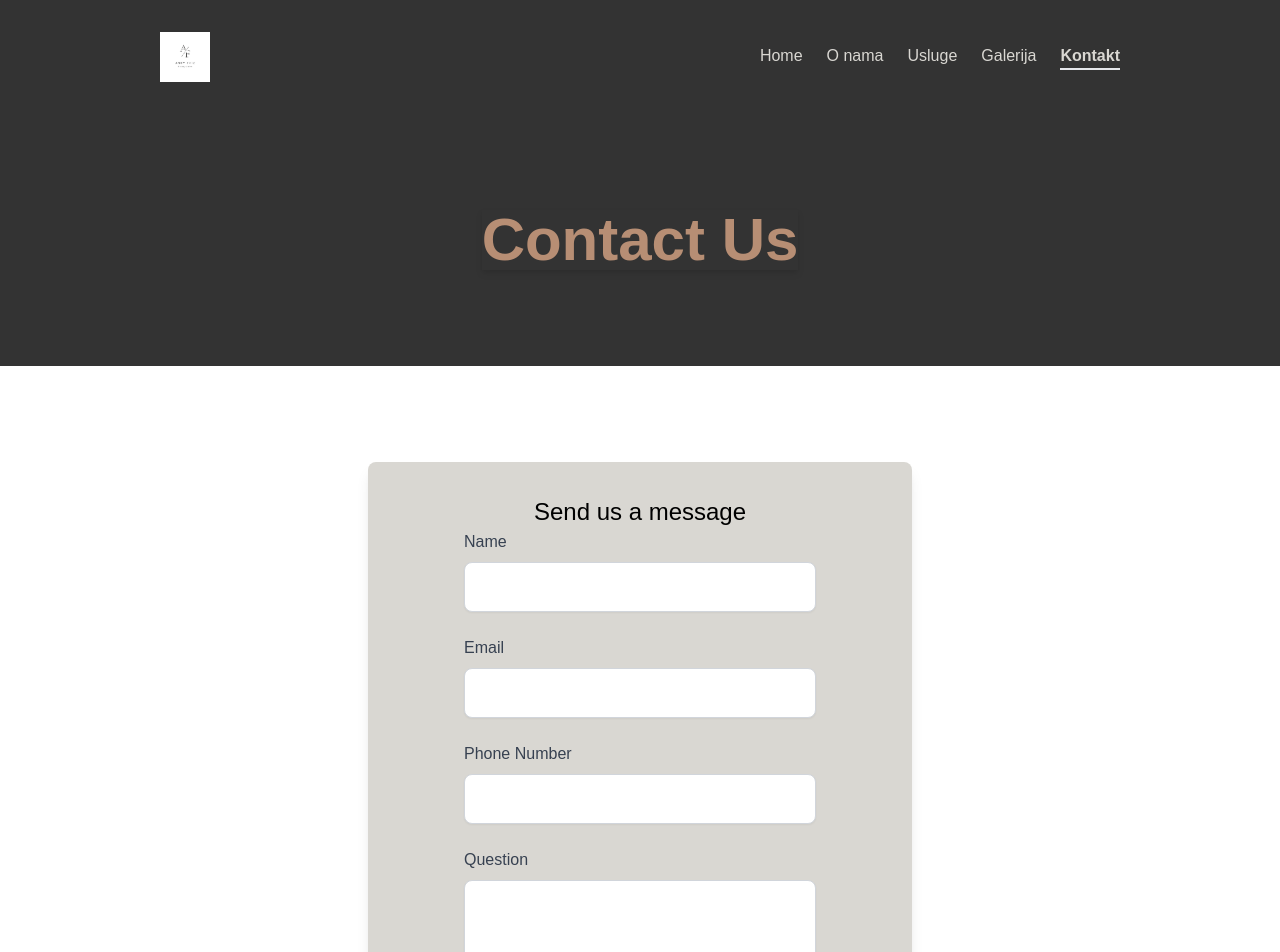
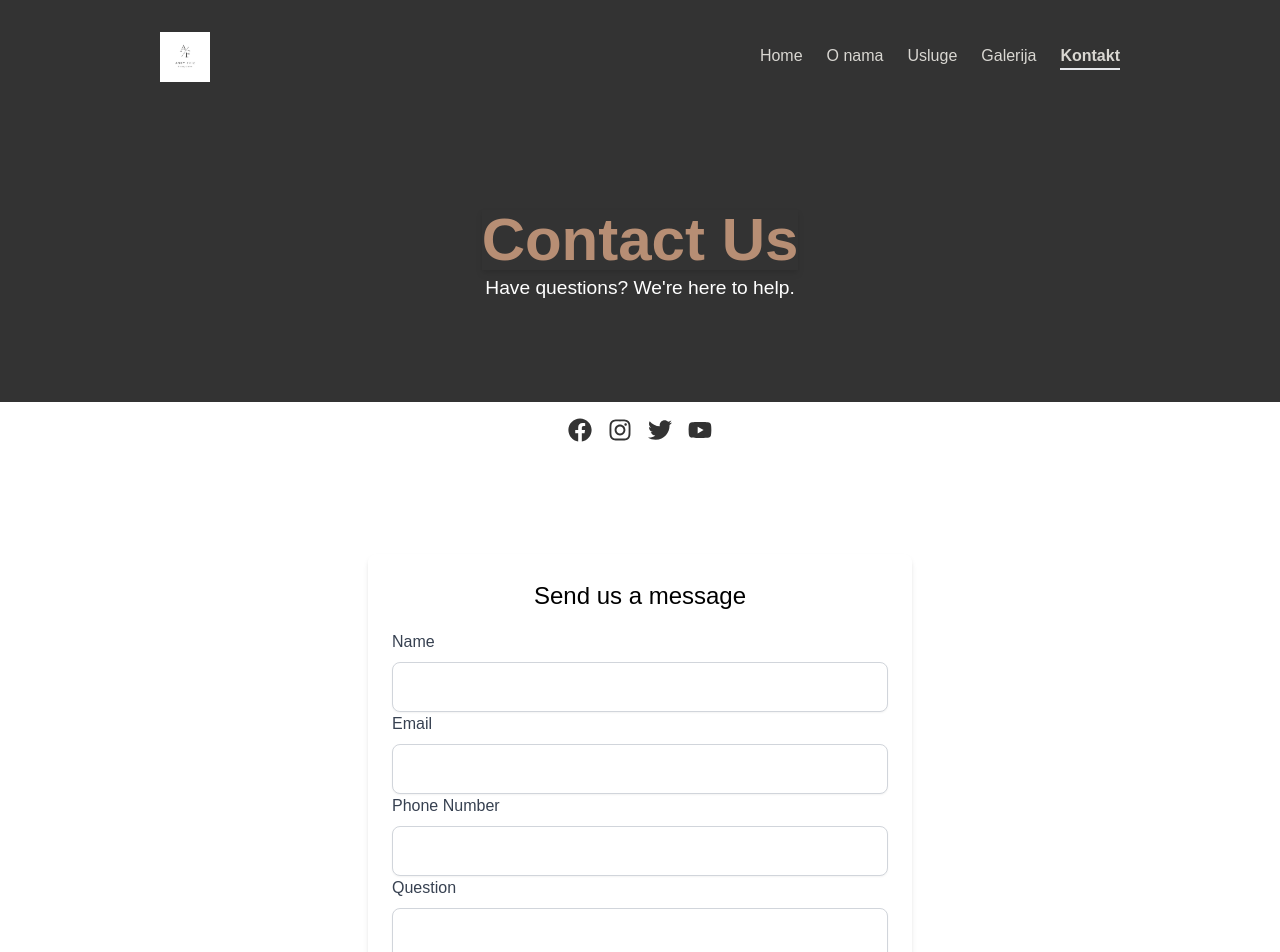
Before and after one commit to MeldinRadoncic/ancyfriz, a React (Create React App) app: page /kontakt in a window 1280 px wide. Shown: the top 952 px of the page. Built offline with nearby package versions, Linux system fonts and the light colour scheme.

Commit message:
Modifying Contact Page

```diff
--- a/src/Components/Pages/ContactPage/ContactPage.jsx
+++ b/src/Components/Pages/ContactPage/ContactPage.jsx
@@ -6,18 +6,27 @@ import ThirdTitle from "../../Titles/ThirdTitle";
 import Input from "../../Input";
 import Button from "../../Button";
 import Error from "../../Error";
+import validateFormFields from "../../../utils/validateFormFields";
+import SocialMediaData from "../../../AppData/SocialMediaData";
 
-function validate(values) {
-  const errors = {};
-  if (!values.name) errors.name = "Name is required.";
-  if (!values.email) errors.email = "Email is required.";
-  else if (!/\S+@\S+\.\S+/.test(values.email)) errors.email = "Invalid email address.";
-  if (!values.phone) errors.phone = "Phone number is required.";
-  if (!values.question) errors.question = "Please enter your question.";
-  return errors;
-}
+const ContactPage = () => {
+  // Validation rules
+  const validationRules = {
+    name: [{ rule: "required", message: "Name is required." }],
+    email: [
+      { rule: "required", message: "Email is required." },
+      { rule: "email", message: "Please enter a valid email address." },
+    ],
+    phone: [
+      { rule: "required", message: "Phone number is required." },
+      { rule: "pattern", message: "Only numeric values allowed.", pattern: /^[0-9]*$/ },
+    ],
+    question: [{ rule: "required", message: "Please enter your question." }],
+  };
 
-function ContactPage() {
+  const validate = (values) => validateFormFields(values, validationRules);
+
+  // useForm hook for managing form state
   const { values, errors, handleChange, handleSubmit } = useForm(
     { name: "", email: "", phone: "", question: "" },
     validate
@@ -26,13 +35,14 @@ function ContactPage() {
   const [loading, setLoading] = useState(false);
   const [formError, setFormError] = useState("");
 
-  const onSubmit = async (data) => {
+  const onSubmit = async (formData) => {
     setLoading(true);
     setFormError("");
+
     try {
-      console.log("Form Submitted:", data);
+      console.log("Form Submitted:", formData);
       alert("Thank you for contacting us! We will respond shortly.");
-    } catch (err) {
+    } catch (error) {
       setFormError("Failed to submit the form. Please try again later.");
     } finally {
       setLoading(false);
@@ -41,21 +51,53 @@ function ContactPage() {
 
   return (
     <>
+      {/* Banner */}
       <ReusableBanner
         title="Contact Us"
-        subtitle="Have questions? We're here to help."
+        description="Have questions? We're here to help."
         background="bg-indigo-600"
       />
+
+      {/* Social Media Section */}
+
+        <div className="flex justify-center space-x-4 py-4">
+          {SocialMediaData.map((social) => (
+            <a
+              key={social.id}
+              href={social.link}
+              target="_blank"
+              rel="noreferrer"
+              className=" text-primary-charcoal hover:text-accent-rose-gold transition-transform transform hover:scale-110"
+            >
+              {social.icon}
+            </a>
+          ))}
+        </div>
+
+
+      {/* Contact Form Section */}
       <Section>
-        <div className="w-full lg:w-1/2 lg:px-24 bg-neutral-gray mx-auto p-8 rounded-lg shadow-lg">
-          <ThirdTitle title="Send us a message" className="text-center" />
+        <div className="w-full lg:w-2/3 xl:w-1/2 mx-auto p-6 bg-white rounded-lg shadow-md">
+          <ThirdTitle title="Send us a message" className="text-center mb-4" />
 
-          {loading && <div className="text-center"><p>Loading...</p></div>}
-          {formError && <Error message={formError} className="mb-4 text-center" />}
+          {/* Loading State */}
+          {loading && (
+            <div className="text-center mb-4">
+              <p className="text-indigo-500 font-medium">Submitting your message...</p>
+            </div>
+          )}
 
-          <form onSubmit={handleSubmit(onSubmit)} className="space-y-6">
-            {/* Name Field */}
-            <div>
+          {/* General Form Error */}
+          {/* {formError && (
+            <Error
+              message={formError}
+              className="mb-4 text-center text-red-500"
+            />
+          )} */}
+
+          {/* Form */}
+          <form onSubmit={handleSubmit(onSubmit)}>
+            {/* Name Input */}
             <Input
               label="Name"
               name="name"
@@ -63,11 +105,8 @@ function ContactPage() {
               onChange={handleChange}
               error={errors.name}
             />
-             {errors.name && console.log(errors.name) && <Error message={errors.name} />}
-            </div>
 
-            {/* Email Field */}
-            <div>
+            {/* Email Input */}
             <Input
               label="Email"
               type="email"
@@ -76,25 +115,26 @@ function ContactPage() {
               onChange={handleChange}
               error={errors.email}
             />
-              {errors.email && <Error message={errors.email} />}
-            </div>
 
-            {/* Phone Field */}
-            <div>
+            {/* Phone Number Input */}
             <Input
               label="Phone Number"
               type="tel"
               name="phone"
               value={values.phone}
-                onChange={handleChange}
+              onChange={(e) => {
+                const value = e.target.value.replace(/\D/g, "");
+                handleChange({ target: { name: "phone", value } });
+              }}
               error={errors.phone}
             />
-             {errors.phone && <Error message={errors.phone} />}
-            </div>
 
-            {/* Question Field */}
+            {/* Question Textarea */}
             <div>
-              <label htmlFor="question" className="block font-medium text-gray-700">
+              <label
+                htmlFor="question"
+                className="block text-gray-700 font-medium"
+              >
                 Question
               </label>
               <textarea
@@ -103,13 +143,16 @@ function ContactPage() {
                 rows="4"
                 value={values.question}
                 onChange={handleChange}
-                className={`w-full mt-2 p-3 border ${
-                  errors.question ? "border-red-500" : "border-gray-300"
-                } rounded-lg shadow-sm focus:outline-none focus:ring-2 ${
-                  errors.question ? "focus:ring-red-500" : "focus:ring-indigo-500"
+                className={`w-full mt-2 p-3 border rounded-lg shadow-sm focus:outline-none ${
+                  errors.question
+                    ? "border-red-500 focus:ring-red-500"
+                    : "border-gray-300 focus:ring-indigo-500"
                 }`}
+                aria-invalid={errors.question ? "true" : "false"}
               ></textarea>
-              <Error message={errors.question} />
+              {errors.question && (
+                <p className="mt-1 text-sm text-red-500">{errors.question}</p>
+              )}
             </div>
 
             {/* Submit Button */}
@@ -121,6 +164,6 @@ function ContactPage() {
       </Section>
     </>
   );
-}
+};
 
 export default ContactPage;
```
Lines whose indentation alone changed are shown as unchanged.
